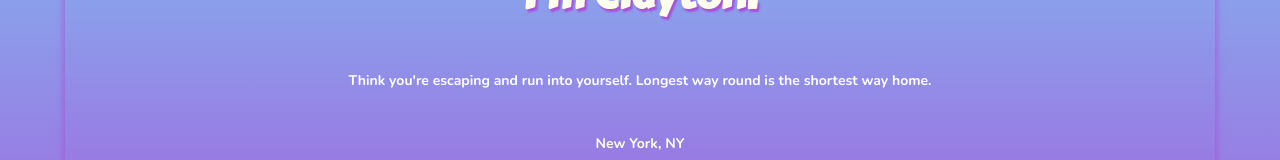
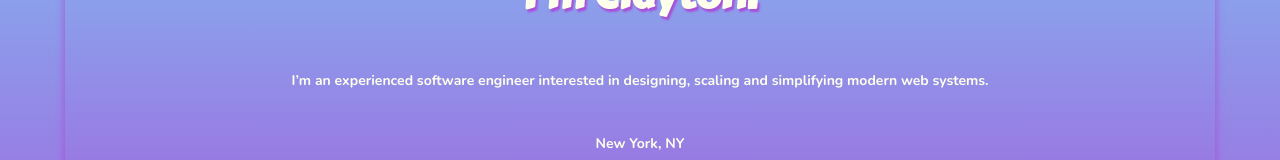
Before and after one commit to claytongentry/clayton, a React (Create React App) app: page / in a window 1280 px wide. Shown: the part 399-559 px from the top of the page. Built offline with nearby package versions, Linux system fonts and the light colour scheme; a web font is replaced by a local one.

Commit message:
Format, adjust summary

```diff
--- a/package.json
+++ b/package.json
@@ -11,11 +11,10 @@
   "homepage": "http://claytongentry.github.io",
   "scripts": {
     "start": "react-scripts start",
-    "build": "react-scripts build",
+    "build": "react-scripts build && cp CNAME build",
     "test": "react-scripts test",
     "eject": "react-scripts eject",
-    "predeploy": "npm run build",
-    "deploy": "cp CNAME build/ && git subtree push --prefix build origin production"
+    "deploy": "npm run build && git subtree push --prefix build origin production"
   },
   "eslintConfig": {
     "extends": "react-app"
--- a/src/containers/App.js
+++ b/src/containers/App.js
@@ -1,61 +1,50 @@
-import React, { Component } from 'react';
-
-// Components
+import React, { Component } from 'react'
 import { Card, Text } from '../components'
-
-// Styles
 import { APP_WHITE } from '../styles/colors'
 
 class App extends Component {
-
   render() {
     return (
-      <div className="container-fluid">
-        <Card className="card banner">
+      <div className='container-fluid'>
+        <Card className='card banner'>
           <div>
-            <h1 id="hey">Hello, </h1>
-            <h1 id="clayton">I'm Clayton.</h1>
+            <h1 id='hey'>Hello, </h1>
+            <h1 id='clayton'>I'm Clayton.</h1>
           </div>
 
-          <Text style={{ textAlign: "center", fontSize: 14 }}>
-            <a target="_blank" rel="noopener noreferrer" href="https://www.gutenberg.org/files/4300/4300-h/4300-h.htm#chap13">Think you're escaping and run into yourself. Longest way round is the shortest way home.</a>
+          <Text style={{ textAlign: 'center', fontSize: 14 }}>
+            I’m an experienced software engineer interested in designing,
+            scaling and simplifying modern web systems.
           </Text>
-          <Text style={{ fontSize: 14, color: APP_WHITE, textAlign: "center" }}>
+          <Text style={{ fontSize: 14, color: APP_WHITE, textAlign: 'center' }}>
             New York, NY
           </Text>
 
-          <div id="iconsContainer">
+          <div id='iconsContainer'>
             <Icon
-              name="fa-linkedin-in"
-              href="https://www.linkedin.com/in/clayton-gentry-6492588a/"
+              name='fa-linkedin-in'
+              href='https://www.linkedin.com/in/clayton-gentry-6492588a/'
             />
 
+            <Icon name='fa-github' href='https://github.com/claytongentry/' />
+
             <Icon
-              name="fa-github"
-              href="https://github.com/claytongentry/"
+              name='fa-instagram'
+              href='https://www.instagram.com/cg3ntry'
             />
 
-            <Icon
-              name="fa-instagram"
-              href="https://www.instagram.com/cg3ntry"
-            />
-
-            <Icon
-              name="fas fa-envelope"
-              href="mailto:cg3ntry@gmail.com"
-            />
+            <Icon name='fas fa-envelope' href='mailto:cg3ntry@gmail.com' />
           </div>
-
-
         </Card>
       </div>
     )
   }
 }
 
-const Icon = (props) =>
-  <a href={props.href} target="_blank" rel="noopener noreferrer">
-    <i className={`fab ${props.name} fa-2x`} style={{ color: APP_WHITE }}/>
+const Icon = (props) => (
+  <a href={props.href} target='_blank' rel='noopener noreferrer'>
+    <i className={`fab ${props.name} fa-2x`} style={{ color: APP_WHITE }} />
   </a>
+)
 
 export default App
```
Also changed, not shown: 8 other files (tests, documents, lock files or other folders).
